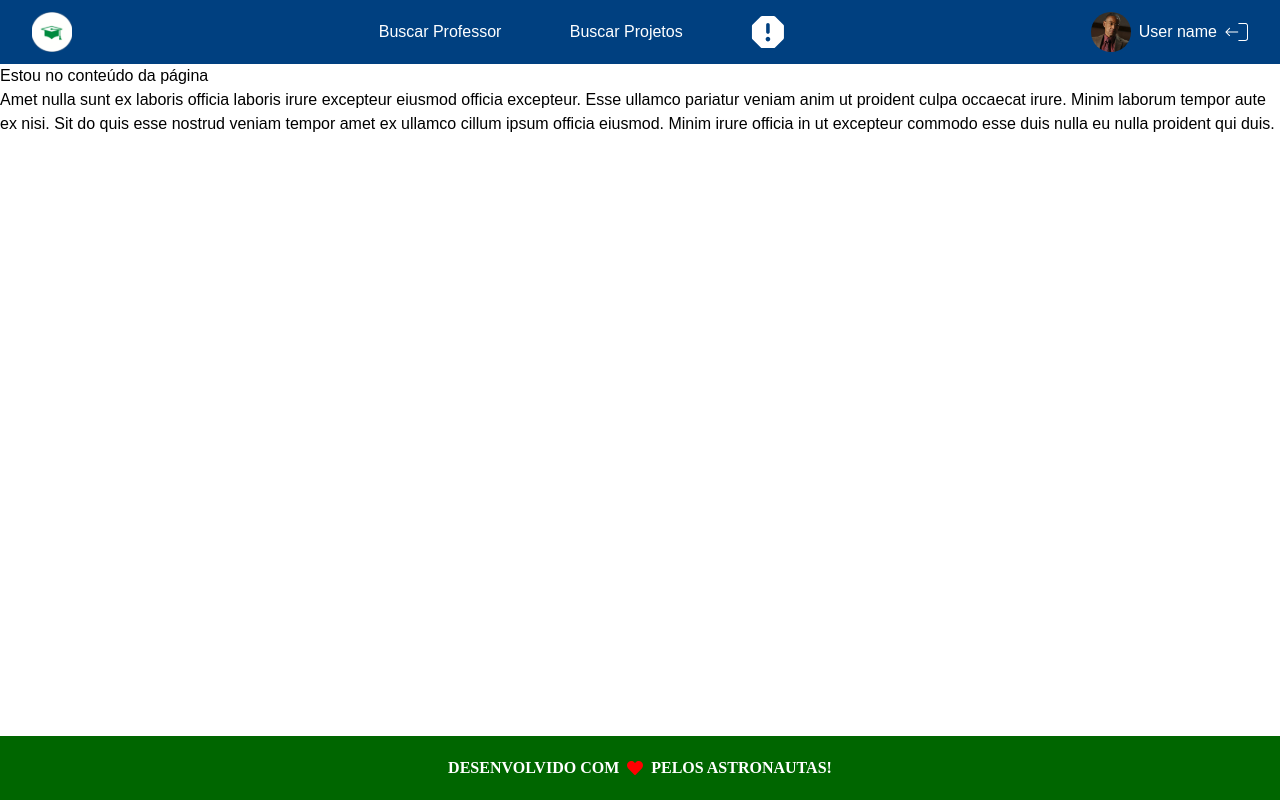
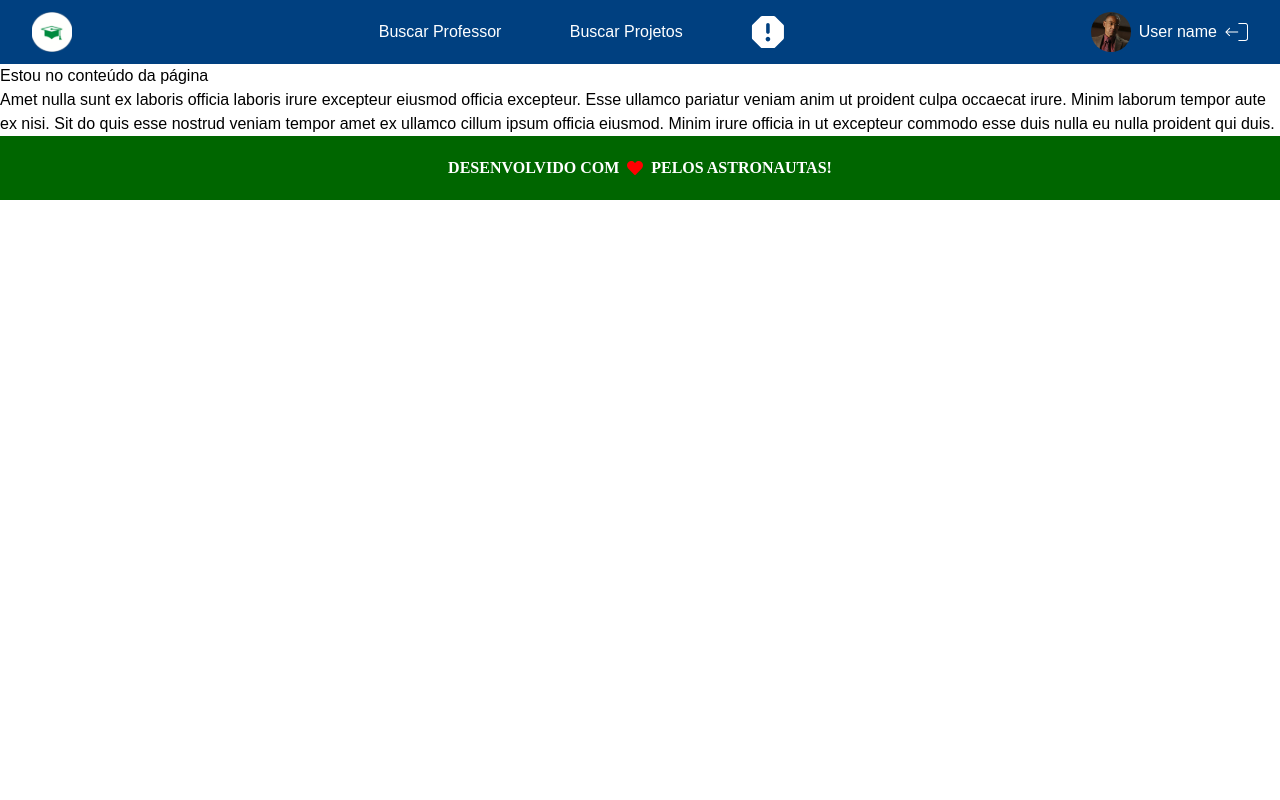
Before and after one commit to Cassio-hue/Forme-me, a Next.js app: page / in a window 1280 px wide. Built offline with nearby package versions, Linux system fonts and the light colour scheme; a web font is replaced by a local one.

Commit message:
refactor: remove fixed and bottom 0

```diff
--- a/src/app/components/Footer.tsx
+++ b/src/app/components/Footer.tsx
@@ -1,14 +1,10 @@
-import { FaHeart } from "react-icons/fa"
+import { FaHeart } from 'react-icons/fa'
 
 export function Footer() {
     return (
-        <footer
-            className='flex justify-center px-8 bg-verde font-alegreya text-white text-md font-bold h-16 items-center fixed bottom-0 w-full'
-        >
-            <span>
-                DESENVOLVIDO COM
-            </span>
-            <FaHeart className='mx-2' color='red'/>
+        <footer className="flex justify-center px-8 bg-verde font-alegreya text-white text-md font-bold h-16 items-center w-full">
+            <span>DESENVOLVIDO COM</span>
+            <FaHeart className="mx-2" color="red" />
             <span>PELOS ASTRONAUTAS!</span>
         </footer>
     )
```
